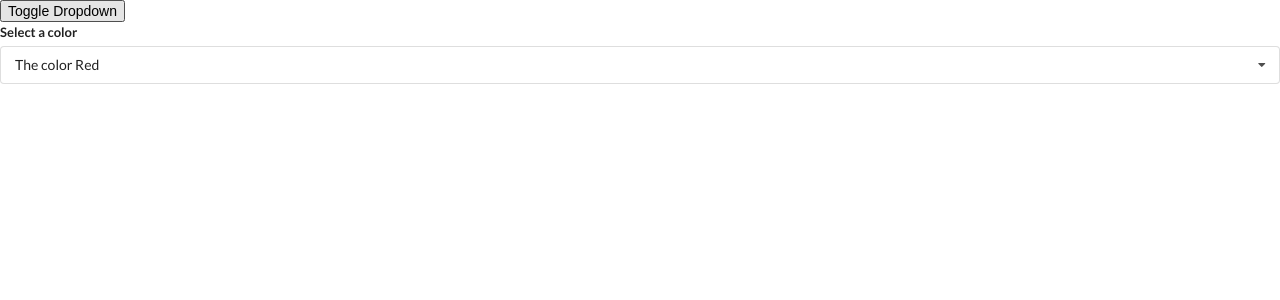
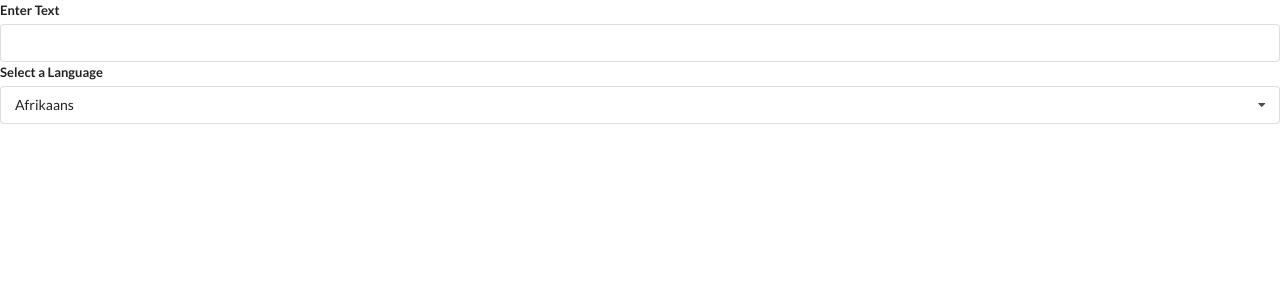
Before and after one commit to dev-cody/react-widgets, a React (Create React App) app: page / in a window 1280 px wide. Shown: the top 300 px of the page. Built offline with nearby package versions, Linux system fonts and the light colour scheme.

Commit message:
Started a Google Translate app

```diff
--- a/src/App.js
+++ b/src/App.js
@@ -2,6 +2,7 @@
 import Accordion from './components/Accordion';
 import Search from './components/SearchComponent';
 import DropDown from './components/DropdownComponent'
+import Translate from './components/Translate';
 
 const items = [
     {
@@ -35,19 +36,9 @@
 
 export default () => {
 
-    const [selected, setSelected] = useState(options[0]);
-    const [showDropDown, setShowDropDwon] = useState(true);
-
     return(
         <div>
-            <button onClick={() => setShowDropDwon(!showDropDown)}>Toggle Dropdown</button>
-            { showDropDown ?
-            <DropDown options={ options }
-            selected={ selected }
-            onSelectedChange={ setSelected }
-            /> : null
-             }
-
+            <Translate />
         </div>
     );
 }
--- a/src/components/DropdownComponent.js
+++ b/src/components/DropdownComponent.js
@@ -1,6 +1,6 @@
 import React, { useState, useEffect, useRef } from 'react';
 
-const DropDown = ({ options, selected, onSelectedChange }) => {
+const DropDown = ({ options, selected, onSelectedChange, label }) => {
 
     const [toggle, setToggle] = useState(false);
 
@@ -42,7 +42,7 @@
     return (
         <div ref={ref} className="ui form">
             <div className="field">
-                <label className="label">Select a color</label>
+                <label className="label">{ label }</label>
                 <div
                     onClick={() => setToggle(!toggle)}
                     className={`ui selection dropdown ${toggle ? 'visible active' : ''}`}
--- /dev/null
+++ b/src/components/Translate.js
@@ -0,0 +1,42 @@
+import React, { useState } from 'react';
+import Dropdown from './DropdownComponent';
+
+const options = [
+    {
+        label: 'Afrikaans',
+        value: 'af'
+    },
+    {
+        label: 'Arabic',
+        value: 'ar'
+    },
+    {
+        label: 'Hindi',
+        value: 'hi'
+    }
+];
+
+const Translate = () => {
+
+    const [langauge, setLanguage] = useState(options[0]);
+    const [text, setText] = useState('');
+
+    return (
+        <div>
+            <div className="ui form">
+                <div className="field">
+                    <label htmlFor="">Enter Text</label>
+                    <input type="text" value={text} onChange={(e) => setText(e.target.value) }/>
+                </div>
+            </div>
+            <Dropdown
+                options={ options }
+                selected={ langauge }
+                onSelectedChange={ setLanguage }
+                label="Select a Language"
+            />
+        </div>
+    );
+}
+
+export default Translate;
```
